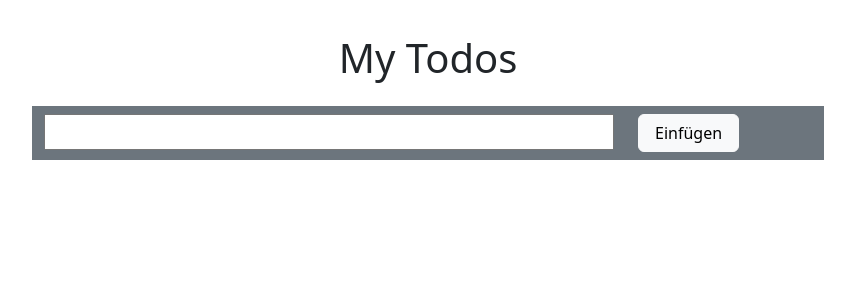
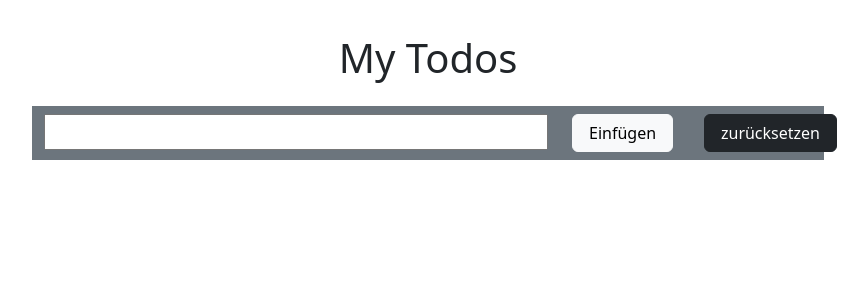
Before and after one commit to salimov333/react-todo-app, a React (Create React App) app: page / in a window 1280 px wide. Shown: the top 300 px of the page, without its empty margins (212-1080 px from the left). Built offline with nearby package versions, Linux system fonts and the light colour scheme.

Commit message:
added reset button

```diff
--- a/src/components/TodoList/TodoItem/TodoItem.js
+++ b/src/components/TodoList/TodoItem/TodoItem.js
@@ -23,6 +23,9 @@ function TodoItem({ todoProp, todosArr, setTodosArr }) {
     };
 
     const handleDelete = () => {
+        if(todosArr.length === 1){
+            localStorage.setItem("localTodos", JSON.stringify([]));
+        }
         setTodosArr(todosArr.filter((item) => item.id !== todo.id));
     };
 
--- a/src/components/TodoList/TodoList.js
+++ b/src/components/TodoList/TodoList.js
@@ -30,12 +30,19 @@ function TodoList() {
         setTodoText("");
     };
 
+    const handleReset = (e)=> {
+        e.preventDefault();
+        //console.log("reset");
+        setTodosArr([]);
+        localStorage.setItem("localTodos", JSON.stringify([]));
+    }
+
     return (
         <div className="todolist m-auto" style={{ width: "60vw" }}>
             <h1 className="text-center m-4">My Todos</h1>
             <form action="#">
                 <div className="row my-4 py-2 bg-secondary">
-                    <div className="col-9">
+                    <div className="col-8">
                         <input
                             className="w-100 py-1"
                             type="text"
@@ -45,13 +52,22 @@ function TodoList() {
                             onChange={handleInput}
                         />
                     </div>
-                    <div className="col">
+                    <div className="col-2">
                         <button
                             type="submit"
                             className="btn btn-light px-3"
                             onClick={handleTodo}
                         >
                             Einfügen
+                        </button>
+                    </div>
+                    <div className="col-2">
+                        <button
+                            type="submit"
+                            className="btn btn-dark px-3"
+                            onClick={handleReset}
+                        >
+                            zurücksetzen
                         </button>
                     </div>
                 </div>
```
